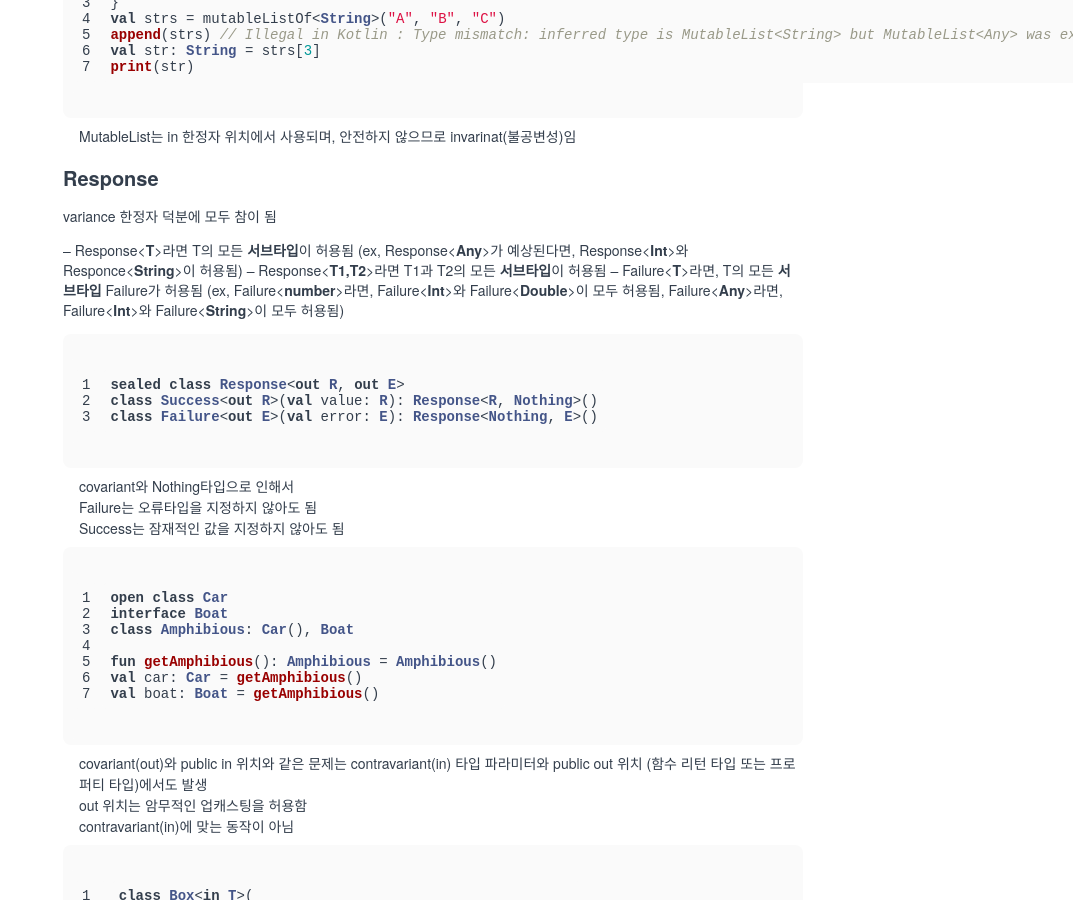
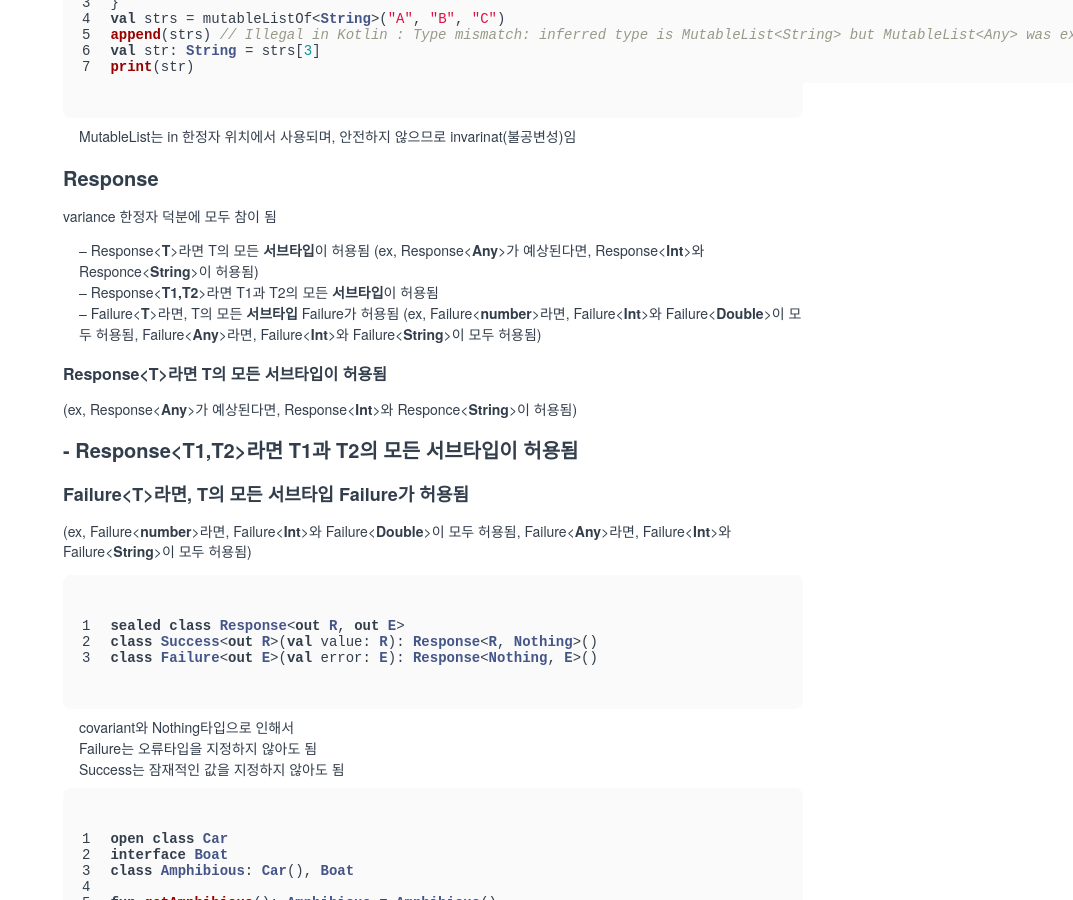
Before and after one commit to gripcorp/devblog, a Jekyll site: the page built from _posts/2022-06-14-24-Consider-variance-for-generic-types.md, in a window 1280 px wide and 900 px high, scrolled down 6320 px. Shown: the whole window, without its empty margins (207-1280 px from the left). Built offline with Jekyll 4.4.1, drawn with Linux system fonts in a browser that asks for light colours.

Commit message:
Update 2022-06-14-24-Consider-variance-for-generic-types.md

````diff
--- a/_posts/2022-06-14-24-Consider-variance-for-generic-types.md
+++ b/_posts/2022-06-14-24-Consider-variance-for-generic-types.md
@@ -223,11 +223,18 @@ print(str)
 
 variance 한정자 덕분에 모두 참이 됨
 
--- Response<**T**>라면 T의 모든 **서브타입**이 허용됨
+- -- Response<**T**>라면 T의 모든 **서브타입**이 허용됨
   (ex, Response<**Any**>가 예상된다면, Response<**Int**>와 Responce<**String**>이 허용됨)
--- Response<**T1,T2**>라면 T1과 T2의 모든 **서브타입**이 허용됨
--- Failure<**T**>라면, T의 모든 **서브타입** Failure가 허용됨
+- -- Response<**T1,T2**>라면 T1과 T2의 모든 **서브타입**이 허용됨
+- -- Failure<**T**>라면, T의 모든 **서브타입** Failure가 허용됨
   (ex, Failure<**number**>라면, Failure<**Int**>와 Failure<**Double**>이 모두 허용됨, Failure<**Any**>라면, Failure<**Int**>와 Failure<**String**>이 모두 허용됨)
+
+##### Response<**T**>라면 T의 모든 **서브타입**이 허용됨
+  (ex, Response<**Any**>가 예상된다면, Response<**Int**>와 Responce<**String**>이 허용됨)
+### - Response<**T1,T2**>라면 T1과 T2의 모든 **서브타입**이 허용됨
+#### Failure<**T**>라면, T의 모든 **서브타입** Failure가 허용됨
+  (ex, Failure<**number**>라면, Failure<**Int**>와 Failure<**Double**>이 모두 허용됨, Failure<**Any**>라면, Failure<**Int**>와 Failure<**String**>이 모두 허용됨)
+
 
 ```kotlin
 sealed class Response<out R, out E>
@@ -375,30 +382,30 @@ println(animals)
 
 ## 요약 정리
 
-### 1. 타입 파라미터의 기본적인 variance의 동작은 invariant이다
+#### 1. 타입 파라미터의 기본적인 variance의 동작은 invariant이다
 
 - - 만약 Cup<**T**>라고 하면, 타입 파라미터 T는 invariant이다.
 - -  A가 B의 서브타입이라고 할때, Cup<**A**>와 Cup<**B**>는 아무런 관계도 없다.
 
-### 2. out 한정자는 타입 파라미터를 covariant 하게 만듦
+#### 2. out 한정자는 타입 파라미터를 covariant 하게 만듦
 
 - * 만약 Cup<**T**>라고 하면, 타입 파라미터 T는 covariant 이다.
 - * A가 B의 서브타입이라고 할때, Cup<**A**>와 Cup<**B**>는 **서브 타입**이 됨
 - * covariant 타입은 out 위치에서 사용 할 수 있음
 
-### 3. in 한정자는 타입 파라미터를 contravariant 하게 만듦
+#### 3. in 한정자는 타입 파라미터를 contravariant 하게 만듦
 
 - * 만약 Cup<**T**>라고 하면, 타입 파라미터 T는 contravariant 이다.
 - * A가 B의 서브타입이라고 할때, Cup<**B**>는 Cup<**A**>의 **슈퍼 타입**이 됨
 - * contravariant 타입은 in 위치에서 사용 할 수 있음
 
-### 4. 코틀린에서 List와 Set의 타입 파라미터는 covariant(out 한정자)이다.
+#### 4. 코틀린에서 List와 Set의 타입 파라미터는 covariant(out 한정자)이다.
 
 - * List<**Any**>가 예상되는 모든 곳에 전달 할 수 있음
 - * Map에서 값의 타입을 나타내는 타입 파라미터는 covariant(out 한정자)이다
 - * Array, MutableList, MutableSet, MutableMap의 타입 파라미터는 invariant(한정자 지정없음)이다
 
-### 5. 함수 타입의 파라미터 타입은 contravariant(in 한정자)이다.
-### 6. 함수 타입의 리턴 타입은 covariant(out 한정자)이다.
-### 7. 리턴만 되는 타입에는 covariant(out 한정자)를 사용한다.(produced or exposed)
-### 8. 허용만(only accepted) 되는 타입에는 contravariant(in 한정자)를 사용한다.
+#### 5. 함수 타입의 파라미터 타입은 contravariant(in 한정자)이다.
+#### 6. 함수 타입의 리턴 타입은 covariant(out 한정자)이다.
+#### 7. 리턴만 되는 타입에는 covariant(out 한정자)를 사용한다.(produced or exposed)
+#### 8. 허용만(only accepted) 되는 타입에는 contravariant(in 한정자)를 사용한다.
````
